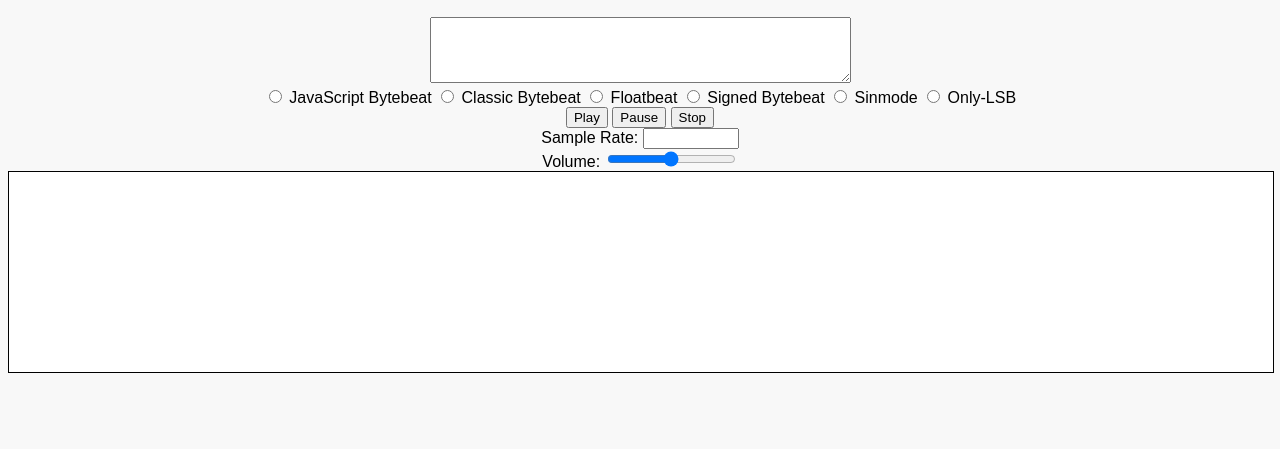
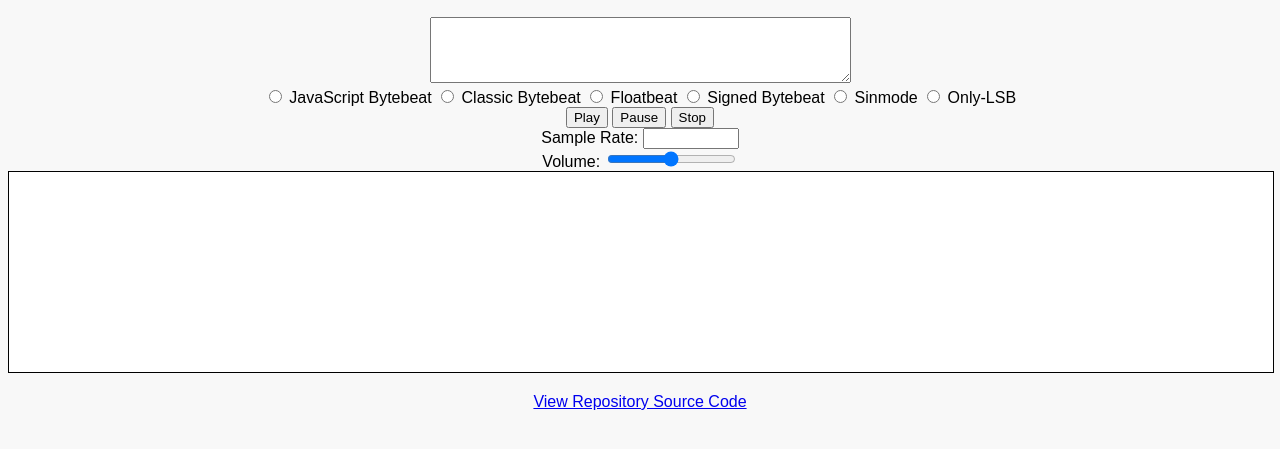
Before and after one commit to Bytebeat483-L/bytebeatplayer, a plain HTML site: page index.html in a window 1280 px wide. Shown: the part 51-500 px from the top of the page. Drawn offline with Linux system fonts and the light colour scheme.

Commit message:
Update index.html

```diff
--- a/index.html
+++ b/index.html
@@ -30,5 +30,10 @@
     <canvas id="visualizer"></canvas>
     <p id="error"></p>
     <script src="script.js"></script>
+    <footer>
+    <a href="https://github.com/Bytebeat483-L/bytebeatplayer" target="_blank" rel="noopener noreferrer">
+        View Repository Source Code
+    </a>
+</footer>
 </body>
 </html>
```
